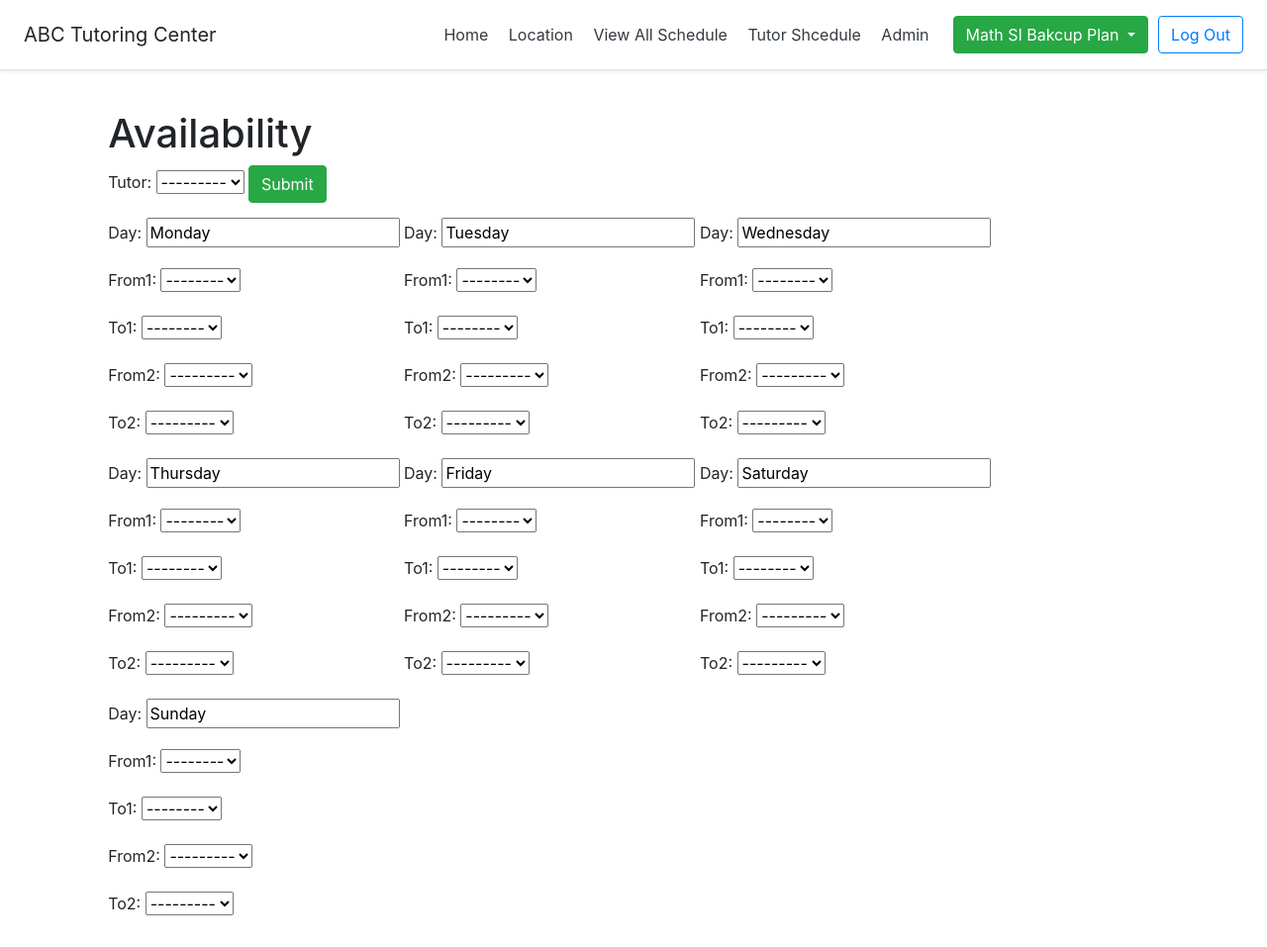
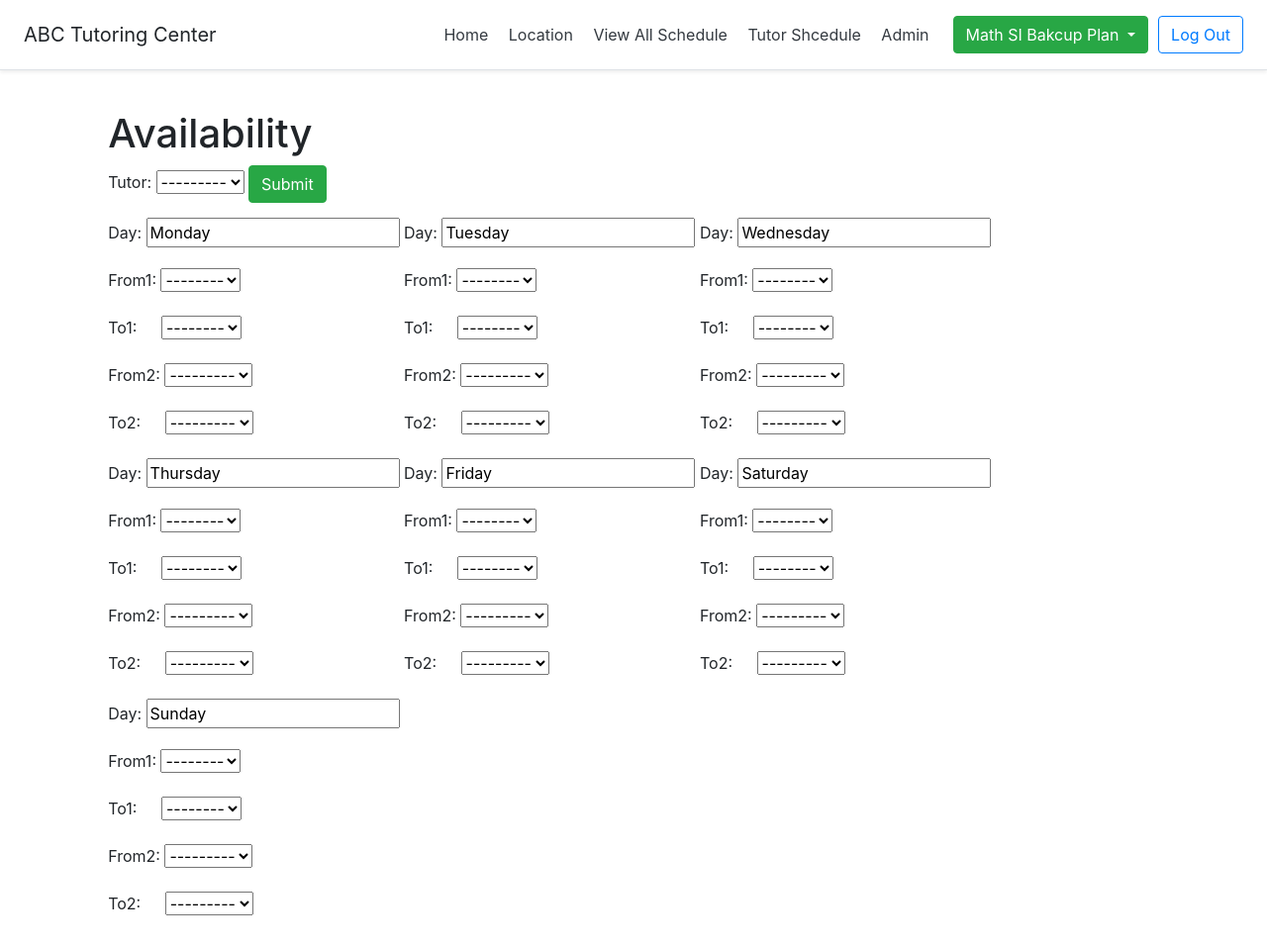
Before and after one commit to bakatarekun/CS416Project, a Django app: page /home in a window 1280 px wide. Shown: the whole page at 99% size. Run offline with Django 3.2, Linux system fonts and the light colour scheme; the visitor is signed in with stand-in values (Sample User, id 1); data that the repository does not hold is empty; some libraries are stand-ins or nearby versions.

Commit message:
fix dropdown alignment in home page

```diff
--- a/templates/home.html
+++ b/templates/home.html
@@ -46,6 +46,9 @@
     $('#id_form6-day').val('Saturday');
     $('#id_form7-day').val('Sunday');
 
+
+    jQuery('select[id*="To1"]').css('margin-left', 20 + 'px');
+    jQuery('select[id*="To2"]').css('margin-left', 20 + 'px');
     {#$('#id_form-day').prop('disabled',true);#}
     {#$('#id_form2-day').prop('disabled',true);#}
 
```
